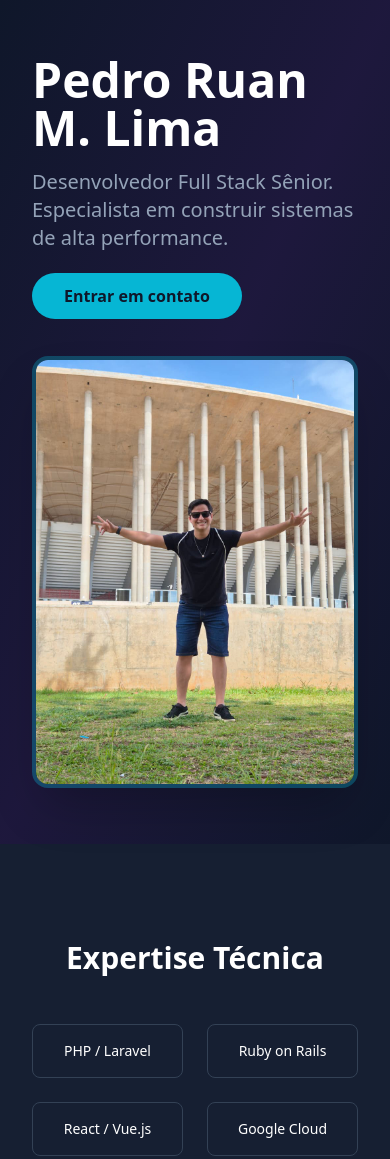
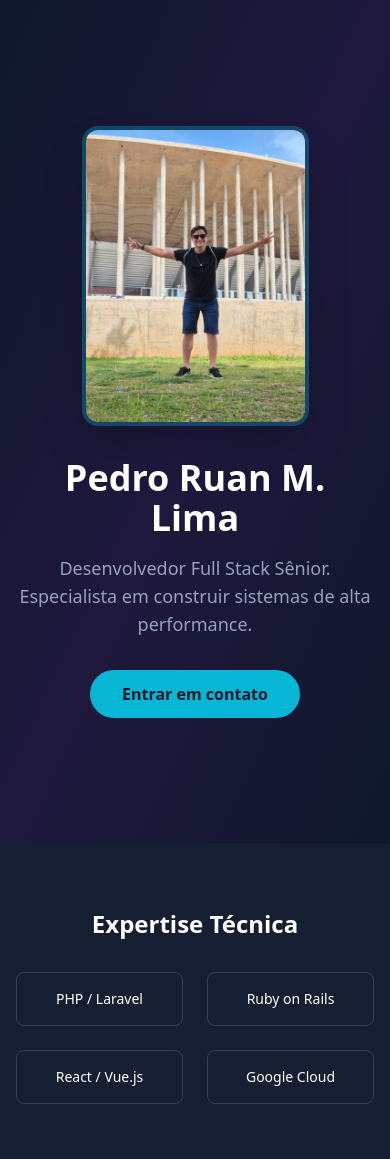
Before and after one commit to pruanl/2026-pedroruan.com, a plain HTML site: page index.html in a window 390 px wide. Shown: the top 1159 px of the page. Drawn offline with nearby package versions, Linux system fonts and the light colour scheme.

Commit message:
first commit

```diff
--- a/index.html
+++ b/index.html
@@ -10,26 +10,26 @@
 <body class="bg-slate-900 text-white font-sans">
 
     <section
-        class="min-h-screen flex flex-col justify-center px-8 lg:px-24 bg-gradient-to-br from-slate-900 via-purple-900/20 to-slate-900">
-        <div class="max-w-6xl mx-auto grid lg:grid-cols-2 gap-12 items-center">
-            <div>
-                <h1 class="text-5xl font-bold mb-4">Pedro Ruan M. Lima</h1>
-                <p class="text-xl text-slate-400 mb-8">Desenvolvedor Full Stack Sênior. Especialista em
+        class="min-h-screen flex flex-col justify-center px-4 lg:px-24 bg-gradient-to-br from-slate-900 via-purple-900/20 to-slate-900 py-12 lg:py-0">
+        <div class="max-w-6xl mx-auto grid lg:grid-cols-2 gap-8 lg:gap-12 items-center">
+            <div class="order-2 lg:order-1 text-center lg:text-left">
+                <h1 class="text-4xl lg:text-5xl font-bold mb-4">Pedro Ruan M. Lima</h1>
+                <p class="text-lg lg:text-xl text-slate-400 mb-8">Desenvolvedor Full Stack Sênior. Especialista em
                     construir sistemas de alta performance.</p>
                 <a href="https://www.linkedin.com/in/pedroruan"
-                    class="bg-cyan-500 hover:bg-cyan-600 text-slate-900 font-bold py-3 px-8 rounded-full transition">Entrar
+                    class="bg-cyan-500 hover:bg-cyan-600 text-slate-900 font-bold py-3 px-8 rounded-full transition inline-block">Entrar
                     em contato</a>
             </div>
-            <div class="flex justify-center">
+            <div class="flex justify-center order-1 lg:order-2">
                 <img src="foto.jpg" alt="Pedro Ruan"
-                    class="rounded-2xl border-4 border-cyan-500/30 shadow-2xl max-h-[500px]">
+                    class="rounded-2xl border-4 border-cyan-500/30 shadow-2xl max-h-[300px] lg:max-h-[500px] w-auto">
             </div>
         </div>
     </section>
 
-    <section class="py-24 px-8 lg:px-24 bg-slate-800/50">
+    <section class="py-16 lg:py-24 px-4 lg:px-24 bg-slate-800/50">
         <div class="max-w-4xl mx-auto text-center">
-            <h2 class="text-3xl font-bold mb-12">Expertise Técnica</h2>
+            <h2 class="text-2xl lg:text-3xl font-bold mb-8 lg:mb-12">Expertise Técnica</h2>
             <div class="grid grid-cols-2 md:grid-cols-4 gap-6 text-sm">
                 <div class="p-4 border border-slate-700 rounded-lg">PHP / Laravel</div>
                 <div class="p-4 border border-slate-700 rounded-lg">Ruby on Rails</div>
```
